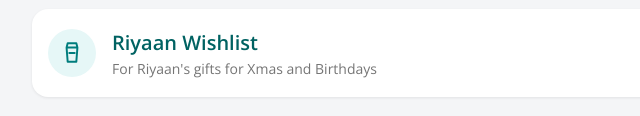
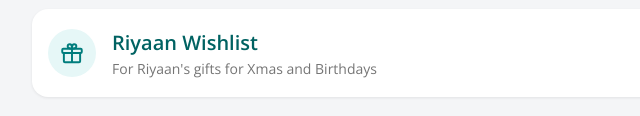
Before and after one commit to hershpatel1/hershpatel1.github.io, a plain HTML site: page index.html in a window 1280 px wide. Shown: the part 230-346 px from the top of the page, 264-904 px from the left. Drawn offline with nearby package versions, Linux system fonts and the light colour scheme.

Commit message:
Update index.html

```diff
--- a/index.html
+++ b/index.html
@@ -34,7 +34,7 @@ a.app:hover,a.app:focus-visible{transform:translateY(-2px);box-shadow:0 3px 8px
 // To add an app later, add one line to this list.
 const APPS = [
   {name:"Household spending", desc:"Budgets and transactions", url:"https://hershpatel1.github.io/household-spending/", icon:'<circle cx="12" cy="12" r="9"/><path d="M14.5 9a3 3 0 00-2.5-1.2c-1.7 0-2.8.9-2.8 2.1 0 3 5.6 1.5 5.6 4.4 0 1.2-1.2 2.1-2.8 2.1A3.2 3.2 0 019.5 15M12 6.5v1.3M12 16.2v1.3"/>'},
-  {name:"Riyaan Wishlist", desc:"For Riyaan's gifts for Xmas and Birthdays", url:"https://hershpatel1.github.io/riyaan-wishlist/", icon:'<path d="M8 3h8l1 4H7zM7 7h10l-1 13H8z"/><path d="M9.5 12h5"/>'}
+  {name:"Riyaan Wishlist", desc:"For Riyaan's gifts for Xmas and Birthdays", url:"https://hershpatel1.github.io/riyaan-wishlist/", icon:'<rect x="3" y="8" width="18" height="4" rx="1"/><path d="M4.5 12v7.5a1 1 0 001 1h13a1 1 0 001-1V12M12 8v12.5M12 8C10.5 8 8 7.5 8 5.8 8 4.5 9 4 10 4c1.3 0 2 1.6 2 4zM12 8c1.5 0 4-.5 4-2.2C16 4.5 15 4 14 4c-1.3 0-2 1.6-2 4z"/>'}
 ];
 document.getElementById("grid").innerHTML = APPS.map(a =>
   `<a class="app" href="${a.url}"><div class="ic"><svg viewBox="0 0 24 24" aria-hidden="true">${a.icon}</svg></div>
```
